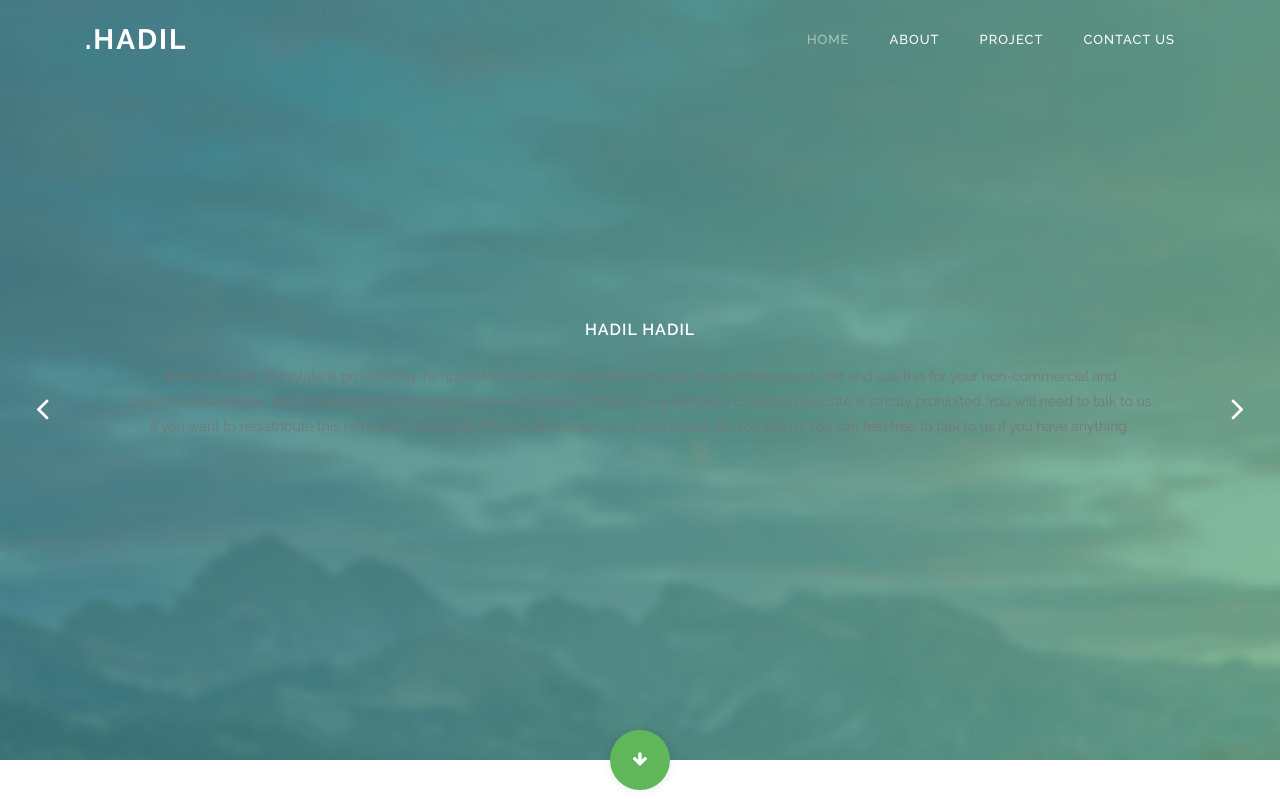
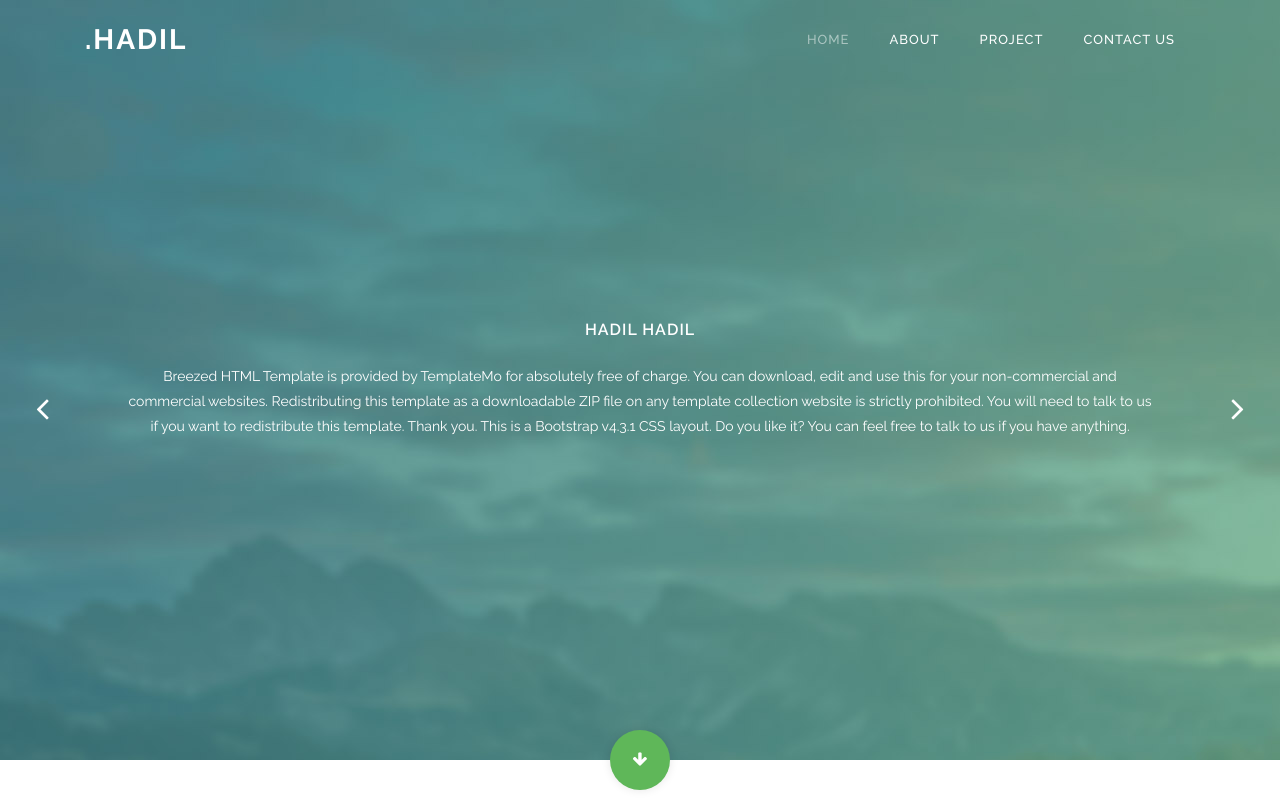
Before and after one commit to Oussamaboukh/hadil.github.io, a PHP site: page / in a window 1280 px wide. Shown: the top 799 px of the page. Run offline with PHP 8.4, Linux system fonts and the light colour scheme.

Commit message:
Update templatemo-breezed.css

```diff
--- a/assets/css/templatemo-breezed.css
+++ b/assets/css/templatemo-breezed.css
@@ -407,6 +407,9 @@ header
   line-height: 40px;
 }
 
+.text-content p {
+    color: #fff;
+}
 @media (max-width: 767px) {
   .header-area .main-nav .nav .search-icon {
     float: none;
```
